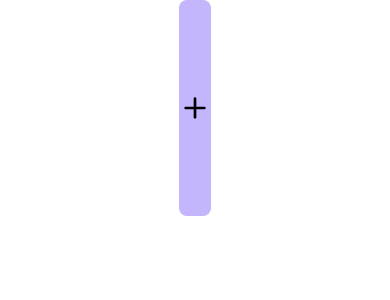
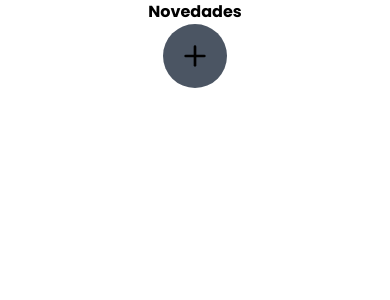
Before and after one commit to Dev-Sphere-Hub/Dev-Sphere-Carpincho-Security, a React (Vite) app in the folder client/: page / in a window 390 px wide. Shown: the top 300 px of the page. Built offline with nearby package versions, Linux system fonts and the light colour scheme.

Commit message:
feat: add modal

```diff
--- a/client/src/pages/GuardianJournal/index.jsx
+++ b/client/src/pages/GuardianJournal/index.jsx
@@ -29,6 +29,9 @@ const GuardianJournal = () => {
     // Agregar la novedad al estado de novedades
     setNovedades([...novedades, formData]);
 
+    // Imprimir la fecha en la consola
+    console.log('Fecha almacenada:', formData.dateTime);
+
     // Limpiar el formulario después de enviar
     setFormData({
       dateTime: '',
@@ -41,8 +44,8 @@ const GuardianJournal = () => {
   };
 
   return (
-    <div className="flex justify-center">
-
+    <div className="flex flex-col items-center">
+    <p className="self-center font-bold">Novedades</p>
 
       {/* Modal para el registro de novedades */}
       {showModal && (
@@ -80,10 +83,10 @@ const GuardianJournal = () => {
                   <option value="" disabled>
                     Seleccionar Categoría
                   </option>
-                  <option value="emergencias">Emergencias</option>
-                  <option value="eventosDestacados">Eventos Destacados</option>
-                  <option value="personasNoAutorizadas">Personas No Autorizadas</option>
-                  <option value="vehiculoNoAutorizado">Vehículo No Autorizado</option>
+                  <option value="Emergencias">Emergencias</option>
+                  <option value="Eventos Destacados">Eventos Destacados</option>
+                  <option value="Personas No Autorizadas">Personas No Autorizadas</option>
+                  <option value="Vehiculo No Autorizado">Vehículo No Autorizado</option>
                 </select>
               </div>
               <div className="mb-4">
@@ -118,24 +121,26 @@ const GuardianJournal = () => {
         </div>
       )}
 
+      <div className="flex flex-col gap-4 md:flex-row flex-wrap md:max-w-[80%] md:m-auto justify-center">
         {/* Renderizar las tarjetas de novedades */}
         {novedades.map((novedad, index) => (
           <div
             key={index}
-          className="max-w-sm mx-4 w-full my-4 h-72 px-2 py-4 bg-gray-50 drop-shadow-md rounded-2xl flex justify-around items-center text-center text-neutral-900"
+            className="max-w-sm mx-4 w-full  h-32 px-2 py-4 bg-gray-50 drop-shadow-md rounded-md flex justify-around items-center text-center text-neutral-900"
           >
-          <div className="w-56 h-20">
-            <h2 className="text-title font-title">{novedad.category}</h2>
+            <div className="w-56 h-20 flex-col text-left">
+              <h2 className="text-title font-title font-bold">{novedad.category}</h2>
               <p className="text-sans font-subtitle">{novedad.detail}</p>
+              <p className="text-xs text-gray-500 mt-2">{new Date(novedad.dateTime).toLocaleString()}</p>
             </div>
           </div>
-
-      ))}
-        {/* Ícono de agregar fuera de la tarjeta */}
+        ))} {/* Ícono de agregar fuera de la tarjeta */}
       <div
-        className="max-w-[22rem] h-[13.5rem] bg-violet-300 rounded-lg flex justify-center items-center self-center cursor-pointer hover:bg-gray-300"
+        className="max-w-[22rem] h-[13.5rem]rounded-lg flex justify-center items-center self-center cursor-pointer hover:bg-gray-300"
         onClick={() => setShowModal(true)}
       >
+        {/* Ícono para pantallas grandes (Desktop) */}
+        <div className="hidden lg:block">
           <svg
             xmlns="http://www.w3.org/2000/svg"
             width="32"
@@ -146,13 +151,36 @@ const GuardianJournal = () => {
             strokeWidth="2"
             strokeLinecap="round"
             strokeLinejoin="round"
-          className="feather feather-plus m-auto"
+            className="feather feather-plus"
+          >
+            <line x1="12" y1="5" x2="12" y2="19"></line>
+            <line x1="5" y1="12" x2="19" y2="12"></line>
+          </svg>
+        </div>
+
+        {/* Ícono para pantallas pequeñas (Mobile) */}
+        <div className="w-16 h-16 lg:hidden bg-gray-600 rounded-full flex justify-center items-center cursor-pointer hover:bg-gray-300">
+          <svg
+            xmlns="http://www.w3.org/2000/svg"
+            width="32"
+            height="32"
+            viewBox="0 0 24 24"
+            fill="none"
+            stroke="currentColor"
+            strokeWidth="2"
+            strokeLinecap="round"
+            strokeLinejoin="round"
+            className="feather feather-plus"
           >
             <line x1="12" y1="5" x2="12" y2="19"></line>
             <line x1="5" y1="12" x2="19" y2="12"></line>
           </svg>
         </div>
       </div>
+    </div>
+      </div>
+
+
   );
 };
 
```
Lines whose indentation alone changed are shown as unchanged.
